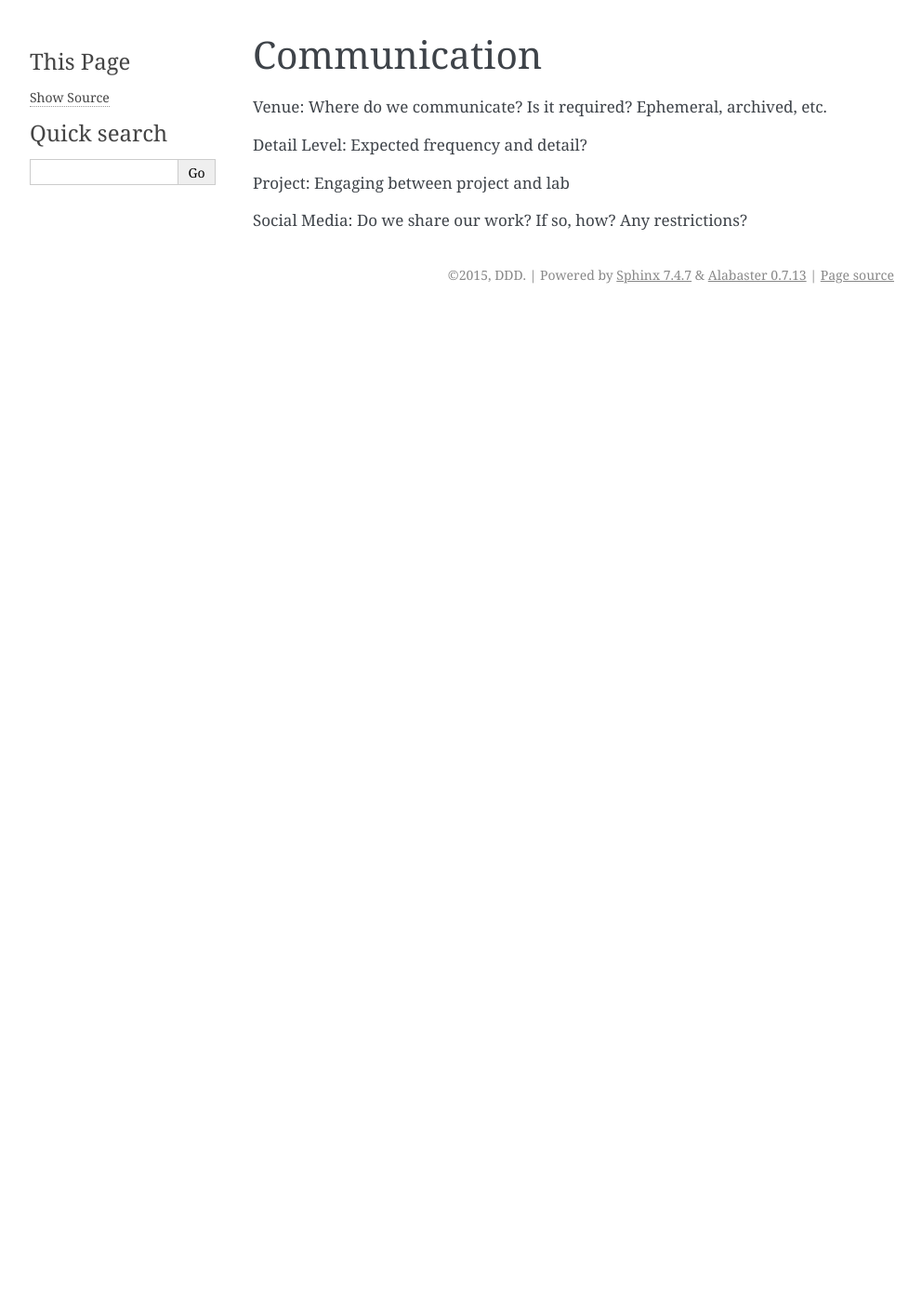
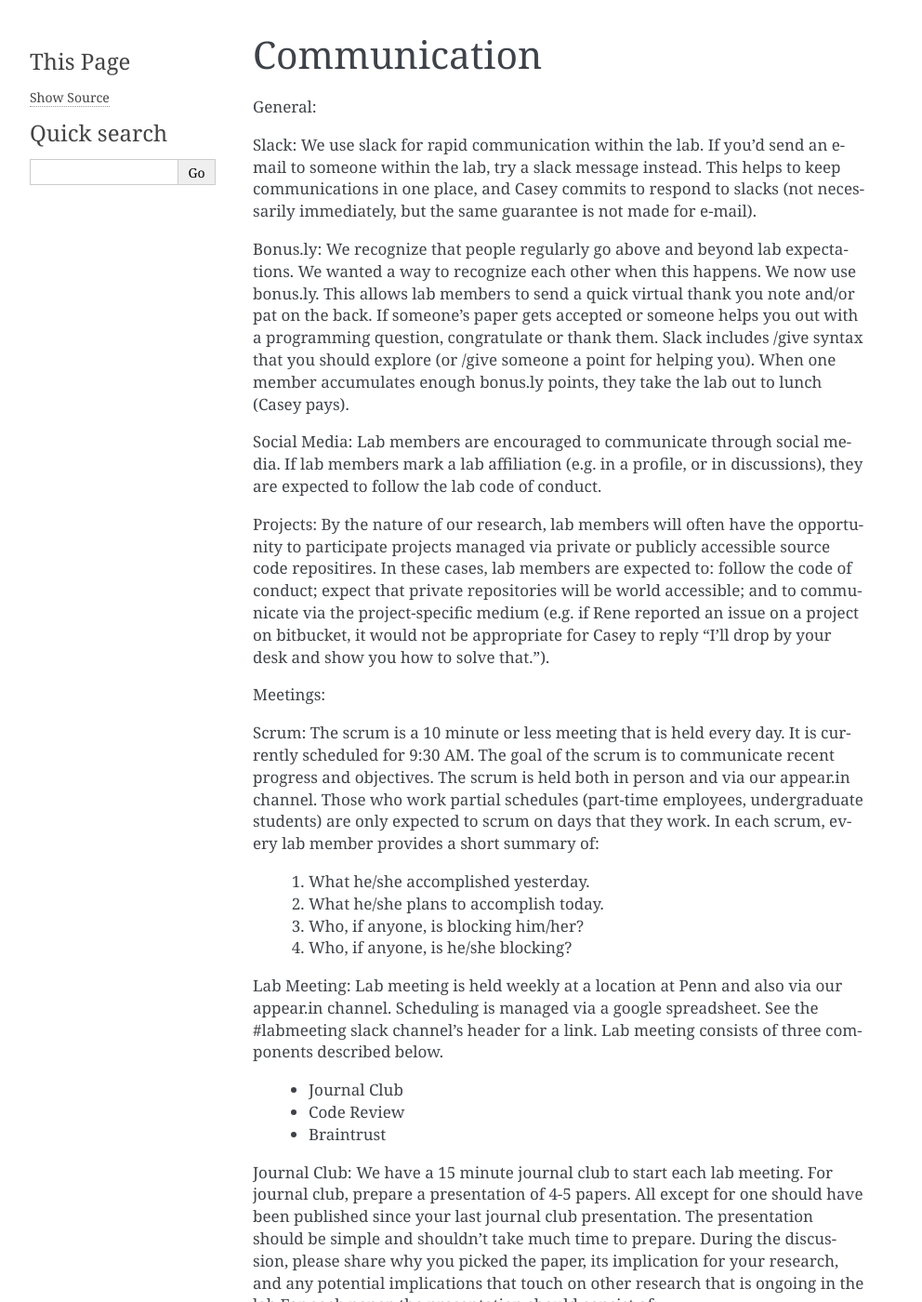
Before and after one commit to greenelab/onboarding, a Sphinx documentation site: the page built from source/communication.rst, in a window 1280 px wide and 1400 px high. Shown: the whole window at 93% size, without its empty margins (148-1140 px from the left). Built offline with Sphinx 7.4.7, drawn with Linux system fonts in a browser that asks for light colours; some of the changed text lies outside the part shown.

Commit message:
initial draft of communications for greenelab onboarding

```diff
--- a/source/communication.rst
+++ b/source/communication.rst
@@ -1,10 +1,86 @@
 Communication
 =============
 
-Venue: Where do we communicate?  Is it required?  Ephemeral, archived, etc.
+General:
 
-Detail Level: Expected frequency and detail?
+Slack: We use slack for rapid communication within the lab. If you'd send an
+e-mail to someone within the lab, try a slack message instead. This helps to
+keep communications in one place, and Casey commits to respond to slacks (not
+necessarily immediately, but the same guarantee is not made for e-mail).
 
-Project: Engaging between project and lab
+Bonus.ly: We recognize that people regularly go above and beyond lab
+expectations. We wanted a way to recognize each other when this happens. We
+now use bonus.ly. This allows lab members to send a quick virtual thank you
+note and/or pat on the back. If someone’s paper gets accepted or someone helps
+you out with a programming question, congratulate or thank them. Slack includes
+/give syntax that you should explore (or /give someone a point for helping
+you). When one member accumulates enough bonus.ly points, they take the lab out
+to lunch (Casey pays).
 
-Social Media: Do we share our work? If so, how? Any restrictions?
+Social Media: Lab members are encouraged to communicate through social media.
+If lab members mark a lab affiliation (e.g. in a profile, or in discussions),
+they are expected to follow the lab code of conduct.
+
+Projects: By the nature of our research, lab members will often have the
+opportunity to participate projects managed via private or publicly accessible
+source code repositires. In these cases, lab members are expected to: follow
+the code of conduct; expect that private repositories will be world accessible;
+and to communicate via the project-specific medium (e.g. if Rene reported an
+issue on a project on bitbucket, it would not be appropriate for Casey to reply
+"I'll drop by your desk and show you how to solve that.").
+
+Meetings:
+
+Scrum: The scrum is a 10 minute or less meeting that is held every day. It is
+currently scheduled for 9:30 AM. The goal of the scrum is to communicate
+recent progress and objectives. The scrum is held both in person and via our
+appear.in channel. Those who work partial schedules (part-time employees,
+undergraduate students) are only expected to scrum on days that they work. In
+each scrum, every lab member provides a short summary of:
+
+    1. What he/she accomplished yesterday.
+    2. What he/she plans to accomplish today.
+    3. Who, if anyone, is blocking him/her?
+    4. Who, if anyone, is he/she blocking?
+
+Lab Meeting: Lab meeting is held weekly at a location at Penn and also via our
+appear.in channel. Scheduling is managed via a google spreadsheet. See the
+#labmeeting slack channel's header for a link. Lab meeting consists of three
+components described below.
+
+    * Journal Club
+    * Code Review
+    * Braintrust
+
+Journal Club: We have a 15 minute journal club to start  each lab meeting. For
+journal club, prepare a presentation of 4-5 papers. All except for one should
+have been published since your last journal club presentation. The presentation
+should be simple and shouldn’t take much time to prepare. During the
+discussion, please share why you picked the paper, its implication for your
+research, and any potential implications that touch on other research that is
+ongoing in the lab.For each paper, the presentation should consist of:
+
+    1. A title slide
+    2. An overview slide (usually a flow-chart of some sort from the paper,
+could also be an initial result that sets context).
+    3. The results figure that convinced you to pick this paper.
+
+Braintrust: Present something that you wish to talk about to the group. This
+could be a confounding result, an interesting result, an analysis that isn’t
+working, etc. This is your chance to have the group focus on and help you solve
+a challenge that you’re facing.
+
+Code Review: This alternates with braintrust. Code review order is maintained
+in the scheduling document as well (see “CR Order” column). For the code
+review, be prepared to discuss an item of code that you’re happy with and an
+item of code that you struggled with for any reason.
+
+Individual Meetings: We schedule weekly individual meetings. Once you join the
+lab, contact Casey to set up a time. These are set up for a term to accomodate
+class schedules. We don’t reschedule these meetings by default if one of the
+parties (Casey or you) are out of town, so if you do want to meet in a week but
+travel conflicts, contact Casey to reschedule. The goal of the weekly meeting
+is to:
+
+1. Discuss challenges.
+2. Plan strategy (project related, personal career, etc).
```
